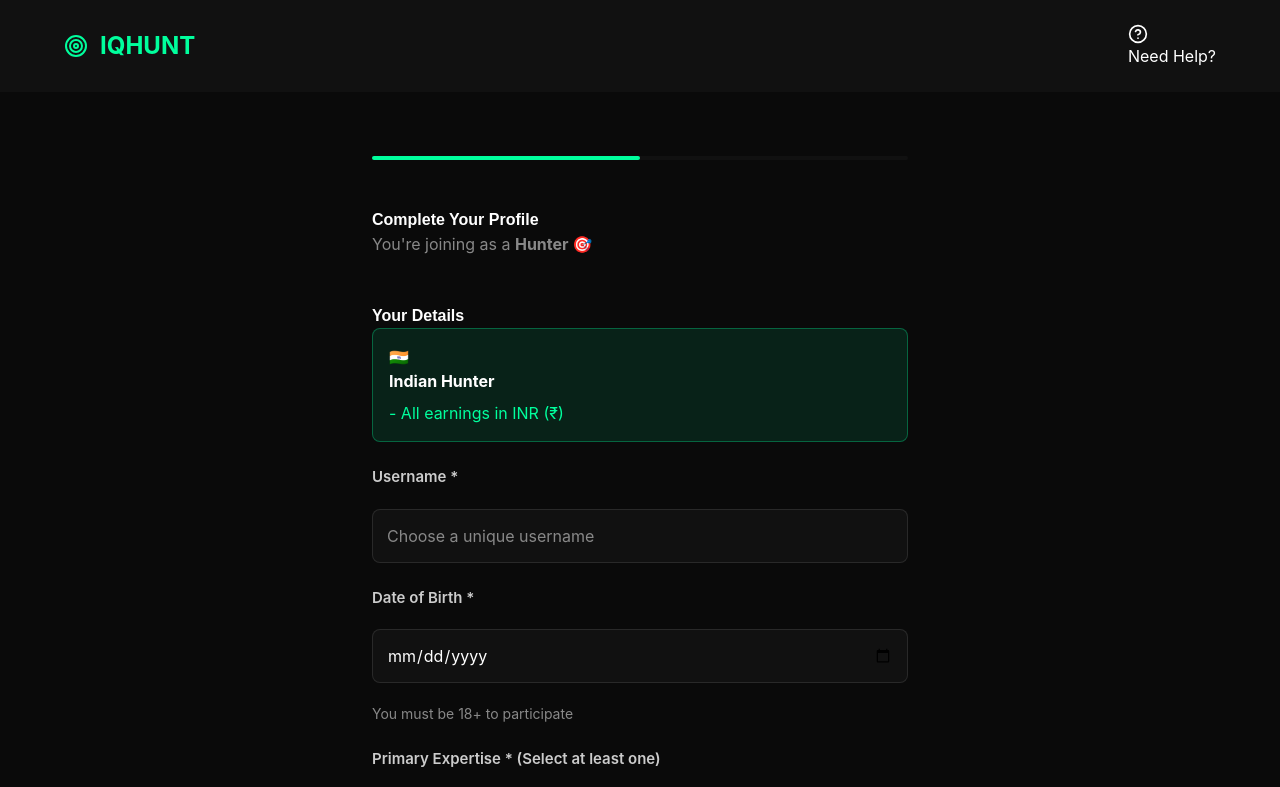
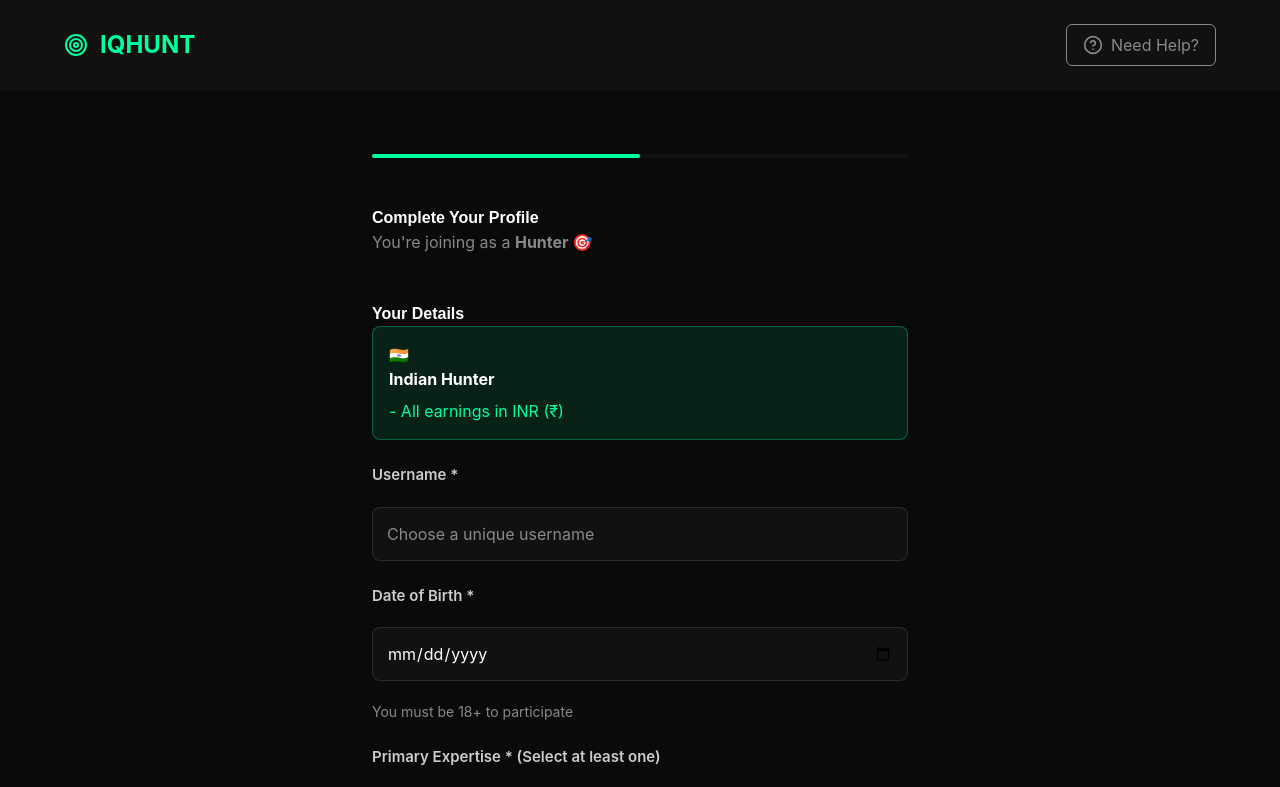
Before and after one commit to weomsingh/iqhuntfinale, a React (Vite) app: page /onboarding in a window 1280 px wide. Shown: the top 787 px of the page. Built offline with nearby package versions, Linux system fonts and the light colour scheme.

Commit message:
🐛 Fix payer onboarding error - Add expertise_tags empty array for payers and fix className typo

```diff
--- a/src/pages/OnboardingPage.jsx
+++ b/src/pages/OnboardingPage.jsx
@@ -77,13 +77,14 @@ export default function OnboardingPage() {
             };
 
             if (formData.role === 'hunter') {
-                profileData.expertise = formData.expertise;
+                profileData.expertise_tags = formData.expertise;
                 profileData.bio = formData.bio;
                 profileData.date_of_birth = formData.dob;
                 profileData.hunts_completed = 0;
                 profileData.hunts_won = 0;
                 profileData.success_rate = 0;
             } else {
+                profileData.expertise_tags = []; // Empty array for payers
                 profileData.is_organization = formData.is_organization;
                 profileData.company_name = formData.company_name;
                 profileData.verified_status = false;
@@ -125,7 +126,7 @@ export default function OnboardingPage() {
                     <span>IQHUNT</span>
                 </div>
                 <button
-                    class Name="help-btn"
+                    className="help-btn"
                     onClick={() => window.open('mailto:iqhuntarena@gmail.com')}
                 >
                     <HelpCircle size={20} />
```
